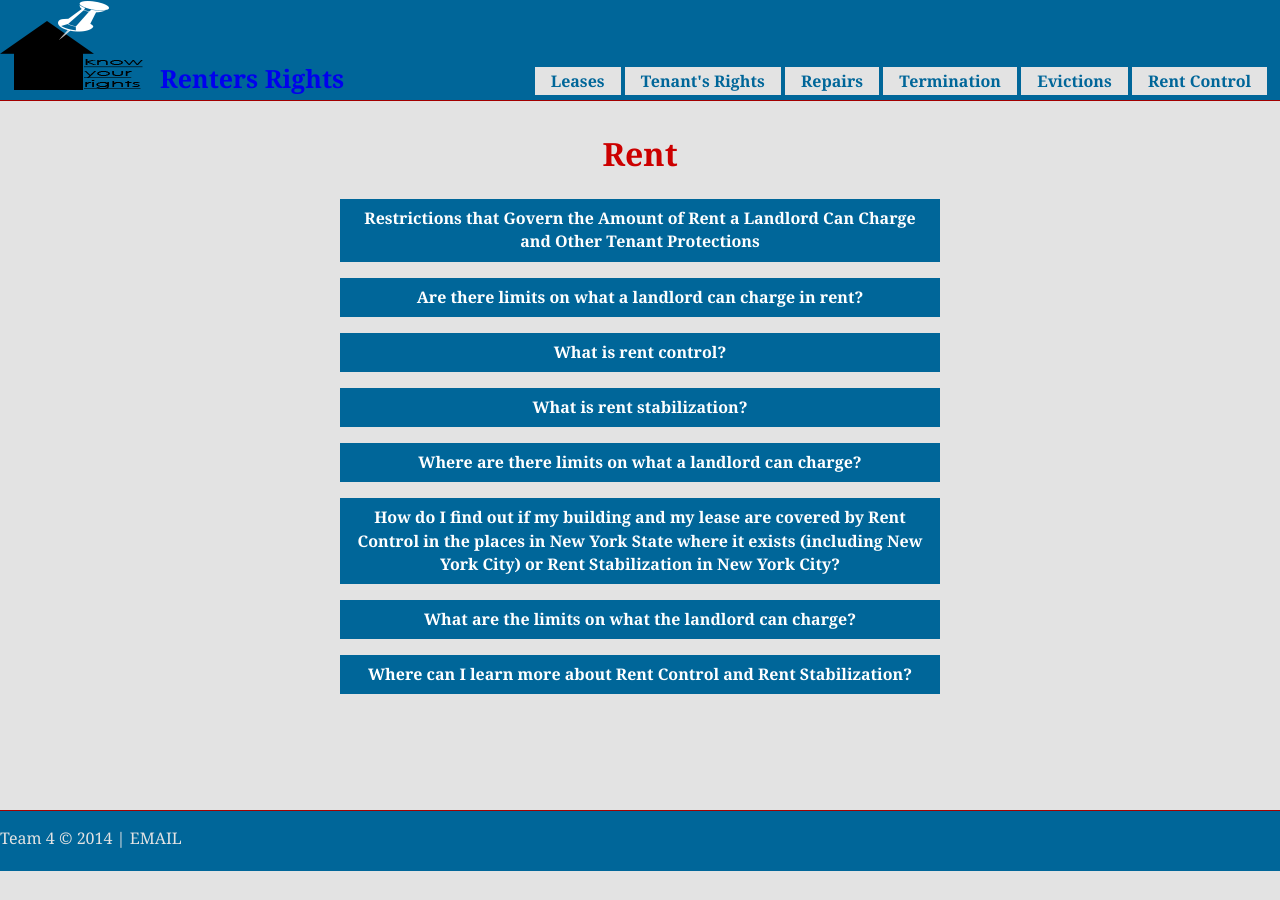
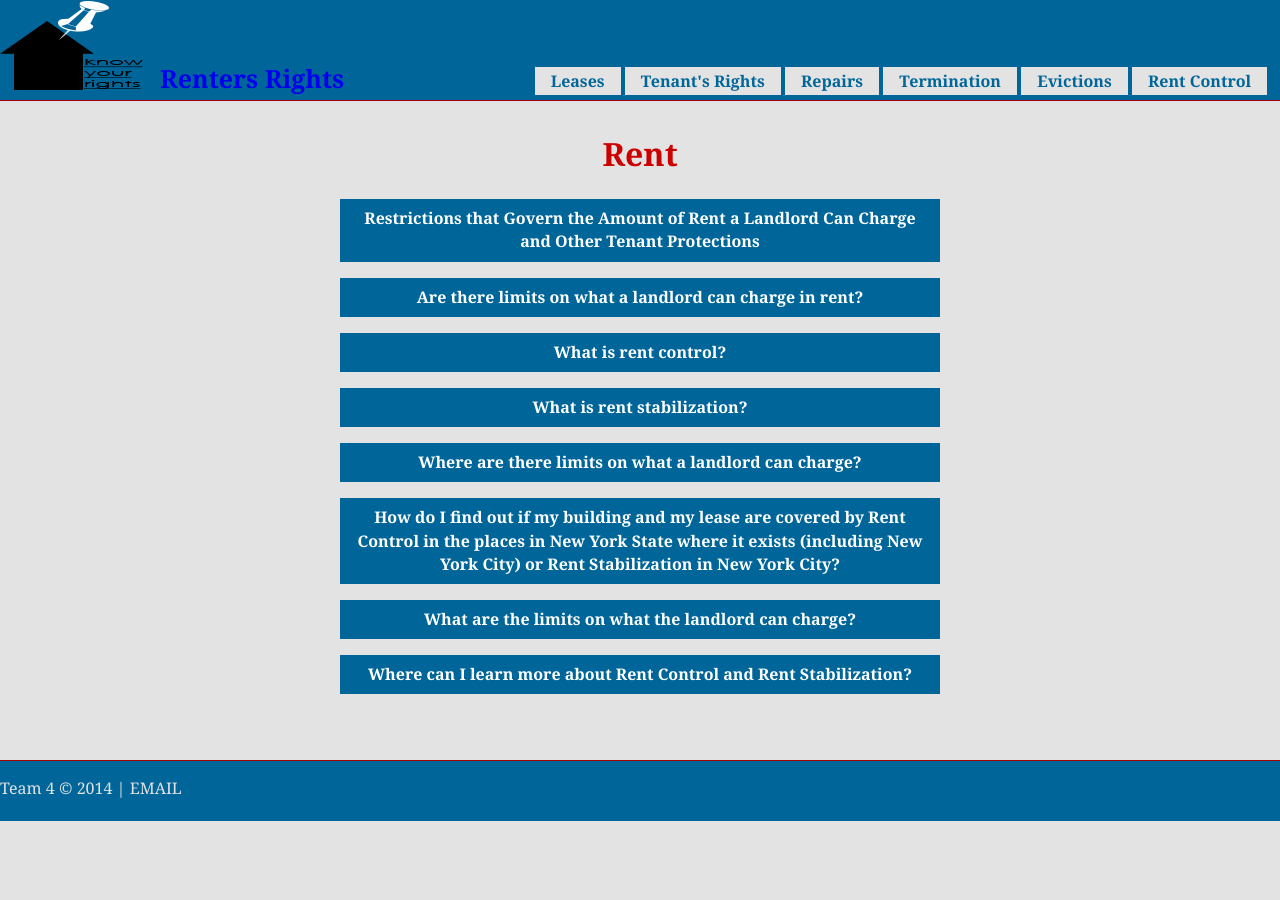
Before and after one commit to iinf362/team4, a Jekyll site: the page built from rent.html, in a window 1280 px wide. Built offline with Jekyll 4.4.1, drawn with Linux system fonts in a browser that asks for light colours; nearby versions of some CDN libraries.

Commit message:
adjustments

```diff
--- a/css/main.css
+++ b/css/main.css
@@ -180,7 +180,7 @@ p {
 	display: block;
 	max-width: 700px;
 	margin: 0 auto;
-	padding-bottom: 100px;
+	padding-bottom: 50px;
 	padding-top: 110px;
 }
 
```
